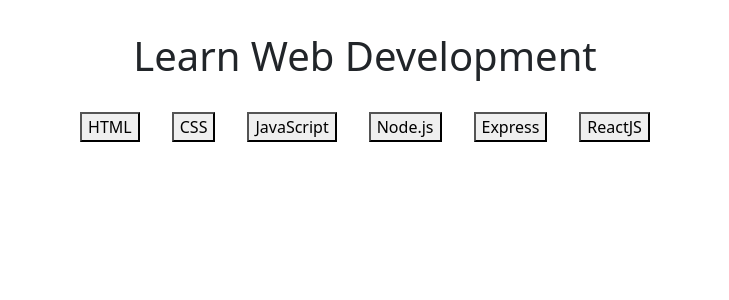
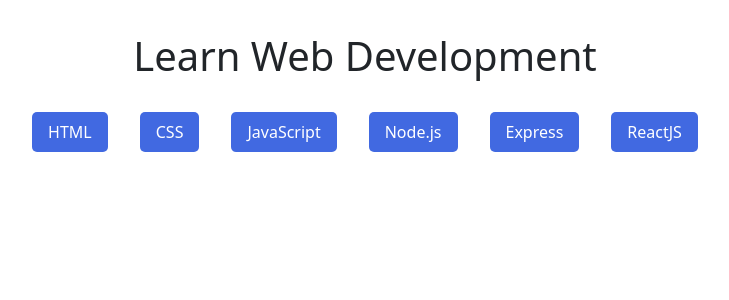
Before and after one commit to GiorgiaSecchi/react-use-state, a React (Vite) app: page / in a window 1280 px wide. Shown: the top 300 px of the page, without its empty margins (275-1004 px from the left). Built offline with nearby package versions, Linux system fonts and the light colour scheme.

Commit message:
mod button

```diff
--- a/src/assets/css/index.css
+++ b/src/assets/css/index.css
@@ -9,6 +9,11 @@
 .btn-lang {
   margin-left: 1rem;
   margin-right: 1rem;
+  border-radius: 5px;
+  border: none;
+  padding: 0.5rem 1rem 0.5rem 1rem;
+  background-color: royalblue;
+  color: white;
 }
 
 main .container {
```
